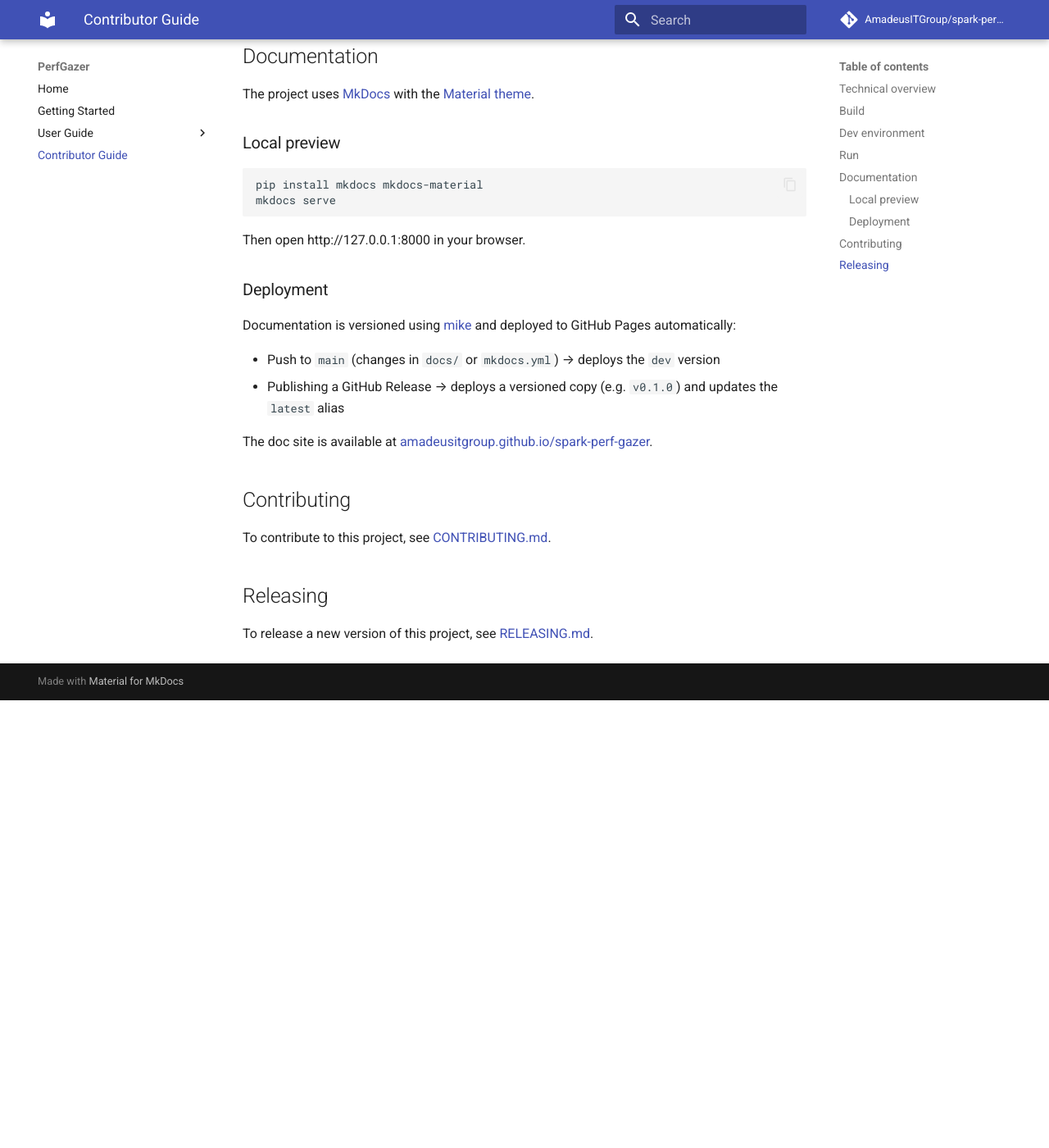
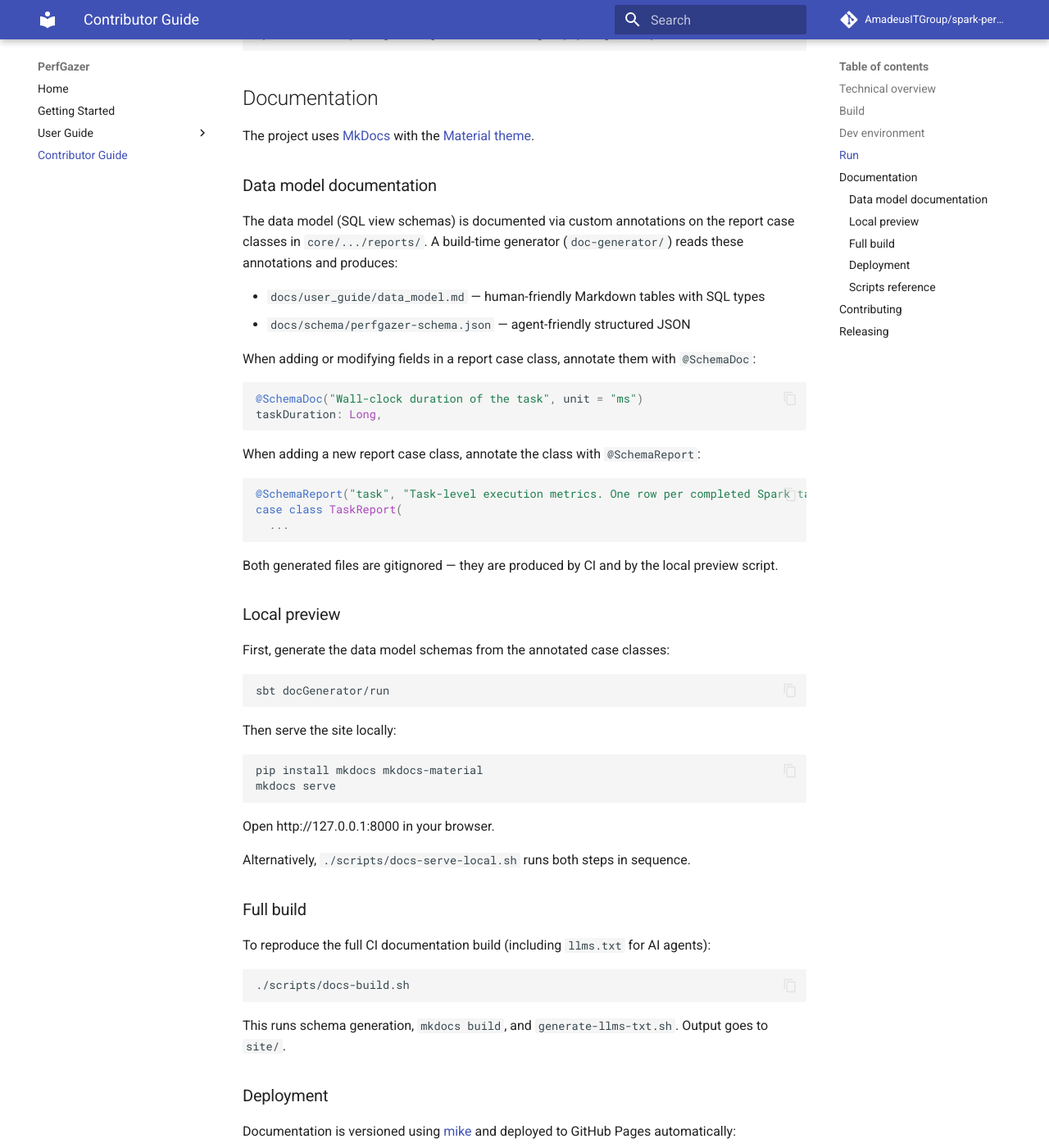
Before and after one commit to AmadeusITGroup/spark-perf-gazer, an MkDocs documentation site: the page built from docs/contributor_guide.md, in a window 1280 px wide and 1400 px high, scrolled down 1471 px. Shown: the whole window at 82% size. Built offline with MkDocs 1.6.1 and Material for MkDocs 9.7.7, drawn with Linux system fonts in a browser that asks for light colours; comment, search, counter and statistics services are not loaded; the version menu is left out; before the commit the page ends 2325 px from its top, so only the background shows below that; some of the changed text lies outside the part shown.

Commit message:
Add annotation-based data model documentation
- @SchemaReport and @SchemaDoc annotations on report case classes
- Scalameta-based doc-generator emitting Markdown (SQL types) and JSON
- llms.txt + llms-full.txt for agent discoverability
- MkDocs theme override with <link> tags for llms.txt discovery
- CI workflow updated to generate schemas before deploy
- Scripts: docs-build.sh, docs-serve-local.sh, generate-llms-txt.sh
- Contributor guide updated with data model docs workflow

````diff
--- a/docs/contributor_guide.md
+++ b/docs/contributor_guide.md
@@ -20,6 +20,8 @@
 to the type of `Event`.
 
 A `Report` is a type that represents the report unit shared with the end-user.
+Report case classes are annotated with `@SchemaReport` and `@SchemaDoc` to serve as the single source of truth
+for the data model documentation (see [Data model documentation](#data-model-documentation) below).
 
 A `Filter` is a filter that operates on `Report`s, so that the end-user can have some control to focus specific aspects of
 their Spark ETL (like *file pruning* for instance).
@@ -64,23 +66,76 @@
 
 The project uses [MkDocs](https://www.mkdocs.org/) with the [Material theme](https://squidfunk.github.io/mkdocs-material/).
 
+### Data model documentation
+
+The data model (SQL view schemas) is documented via custom annotations on the report case classes in `core/.../reports/`.
+A build-time generator (`doc-generator/`) reads these annotations and produces:
+
+- `docs/user_guide/data_model.md` — human-friendly Markdown tables with SQL types
+- `docs/schema/perfgazer-schema.json` — agent-friendly structured JSON
+
+When adding or modifying fields in a report case class, annotate them with `@SchemaDoc`:
+
+```scala
+@SchemaDoc("Wall-clock duration of the task", unit = "ms")
+taskDuration: Long,
+```
+
+When adding a new report case class, annotate the class with `@SchemaReport`:
+
+```scala
+@SchemaReport("task", "Task-level execution metrics. One row per completed Spark task.")
+case class TaskReport(
+  ...
+```
+
+Both generated files are gitignored — they are produced by CI and by the local preview script.
+
 ### Local preview
+
+First, generate the data model schemas from the annotated case classes:
+
+```bash
+sbt docGenerator/run
+```
+
+Then serve the site locally:
 
 ```bash
 pip install mkdocs mkdocs-material
 mkdocs serve
 ```
 
-Then open http://127.0.0.1:8000 in your browser.
+Open http://127.0.0.1:8000 in your browser.
+
+Alternatively, `./scripts/docs-serve-local.sh` runs both steps in sequence.
+
+### Full build
+
+To reproduce the full CI documentation build (including `llms.txt` for AI agents):
+
+```bash
+./scripts/docs-build.sh
+```
+
+This runs schema generation, `mkdocs build`, and `generate-llms-txt.sh`. Output goes to `site/`.
 
 ### Deployment
 
 Documentation is versioned using [mike](https://github.com/jimporter/mike) and deployed to GitHub Pages automatically:
 
-- Push to `main` (changes in `docs/` or `mkdocs.yml`) → deploys the `dev` version
+- Push to `main` (changes in `docs/`, `mkdocs.yml`, report classes, or `doc-generator/`) → deploys the `dev` version
 - Publishing a GitHub Release → deploys a versioned copy (e.g. `v0.1.0`) and updates the `latest` alias
 
 The doc site is available at [amadeusitgroup.github.io/spark-perf-gazer](https://amadeusitgroup.github.io/spark-perf-gazer/).
+
+### Scripts reference
+
+| Script | Purpose |
+|--------|---------|
+| `scripts/docs-serve-local.sh` | Full local docs build + live preview server (`mkdocs serve`) |
+| `scripts/docs-build.sh` | Full docs build (schemas + MkDocs + llms.txt), same as CI |
+| `scripts/generate-llms-txt.sh` | Generate `llms.txt` and `llms-full.txt` in `docs/` for agent consumption |
 
 ## Contributing
 
--- /dev/null
+++ b/docs/overrides/main.html
@@ -0,0 +1,6 @@
+{% extends "base.html" %}
+
+{% block extrahead %}
+  <link rel="alternate" type="text/plain" href="{{ config.site_url }}llms.txt" title="LLM-friendly documentation index" />
+  <link rel="alternate" type="text/plain" href="{{ config.site_url }}llms-full.txt" title="LLM-friendly full documentation" />
+{% endblock %}
--- a/mkdocs.yml
+++ b/mkdocs.yml
@@ -7,6 +7,7 @@
 
 theme:
   name: material
+  custom_dir: docs/overrides
   features:
     - navigation.instant
     - navigation.indexes
@@ -22,6 +23,7 @@
       - Databricks: user_guide/databricks.md
       - Analyze with SQL: user_guide/analyze_sql.md
       - Analyze with Scala: user_guide/analyze_scala.md
+      - Data Model Reference: user_guide/data_model.md
   - Contributor Guide: contributor_guide.md
 
 markdown_extensions:
````
Also changed, not shown: README.md (+6 -0 lines), 14 other files.
